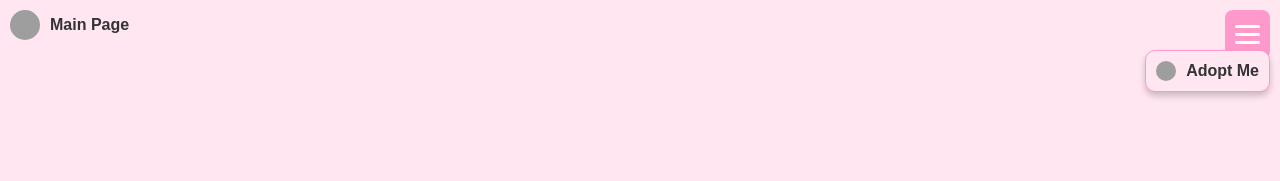
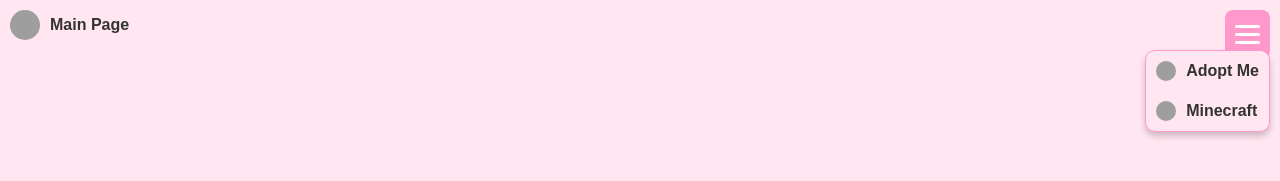
Before and after one commit to EnderFiree/adoptmeshop-website, a plain HTML site: page mainpage.html in a window 1280 px wide. Both pictures are taken after a click on the element 1247 px from the left and 34 px from the top of the page. Shown: the top 181 px of the page. Drawn offline with Linux system fonts and the light colour scheme; grey boxes are pictures that could not be loaded.

Commit message:
mainpage.html

```diff
--- a/mainpage.html
+++ b/mainpage.html
@@ -170,6 +170,10 @@
             <img src="https://cdn-icons-png.flaticon.com/512/2378/2378029.png" alt="Adopt Me">
             Adopt Me
         </a>
+        <a href="minecraft.html">
+            <img src="https://titanet.it/wp-content/uploads/logo-server-minecraft-titanet-small-icon.png" alt="Minecraft">
+            Minecraft
+        </a>
     </div>
 </body>
 </html>
```
